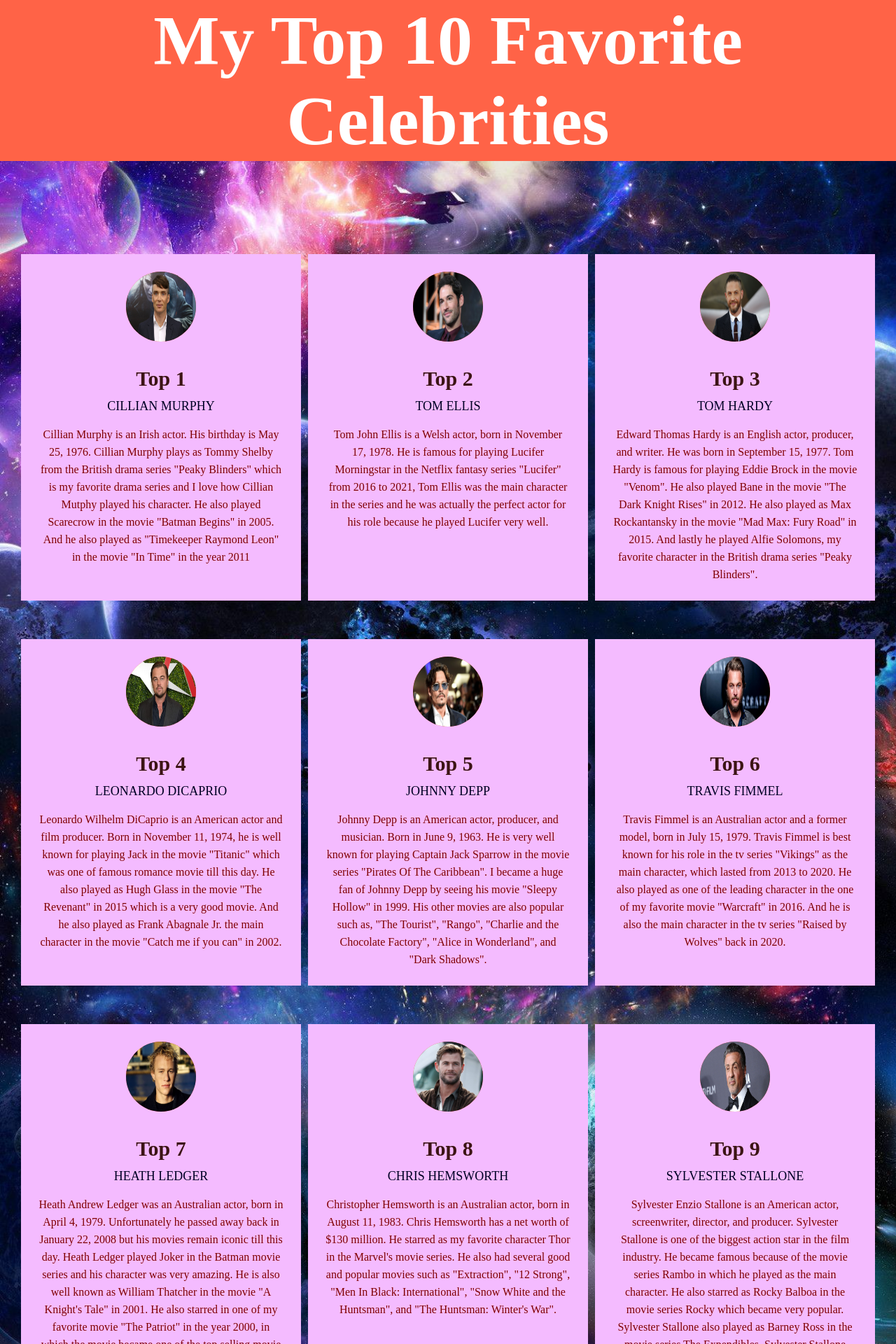
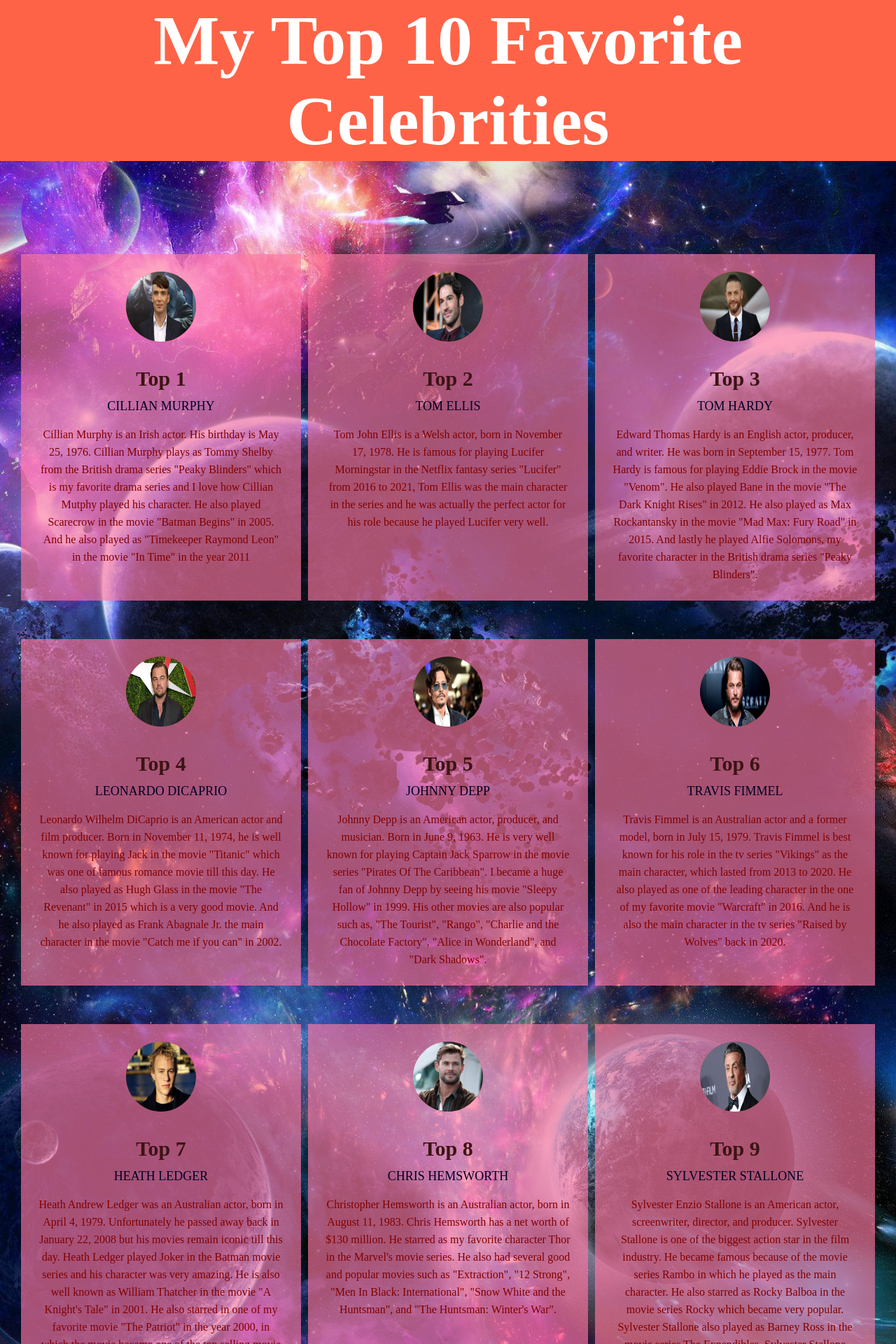
Before and after one commit to GerardFritzC/Learningtasks, a PHP site: page /LT3/index.html in a window 1280 px wide. Shown: the top 1920 px of the page at 70% size. Run offline with PHP 8.4, Linux system fonts and the light colour scheme.

Commit message:
Update styles.css

```diff
--- a/LT3/styles.css
+++ b/LT3/styles.css
@@ -21,7 +21,7 @@ body{
 }
 
 .team .team_member{
-	background: #f4bbff;
+	background: rgba(255, 120, 162, 0.65);
 	margin: 5px;
 	margin-bottom: 50px;
 	width: 350px;
```
